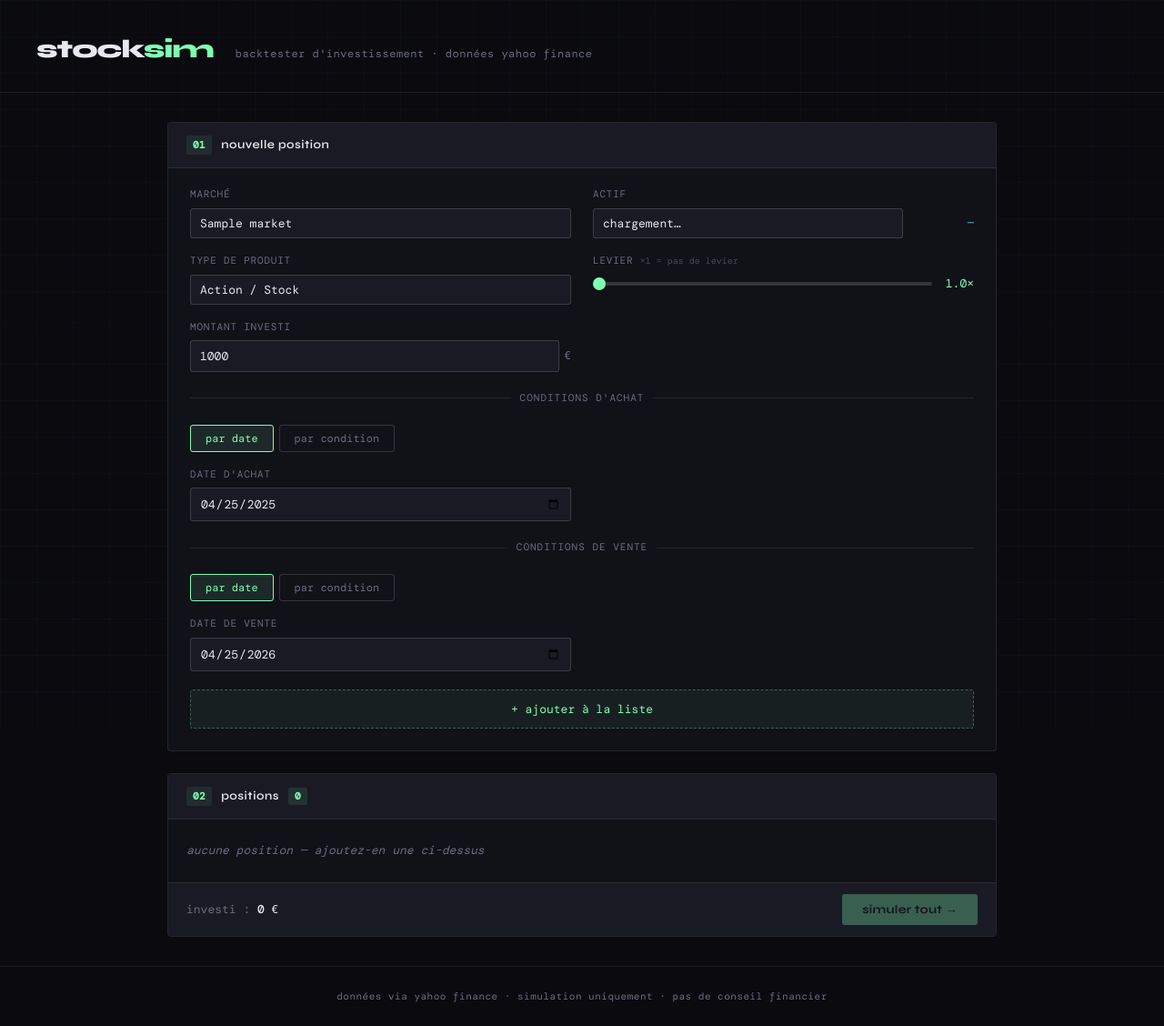
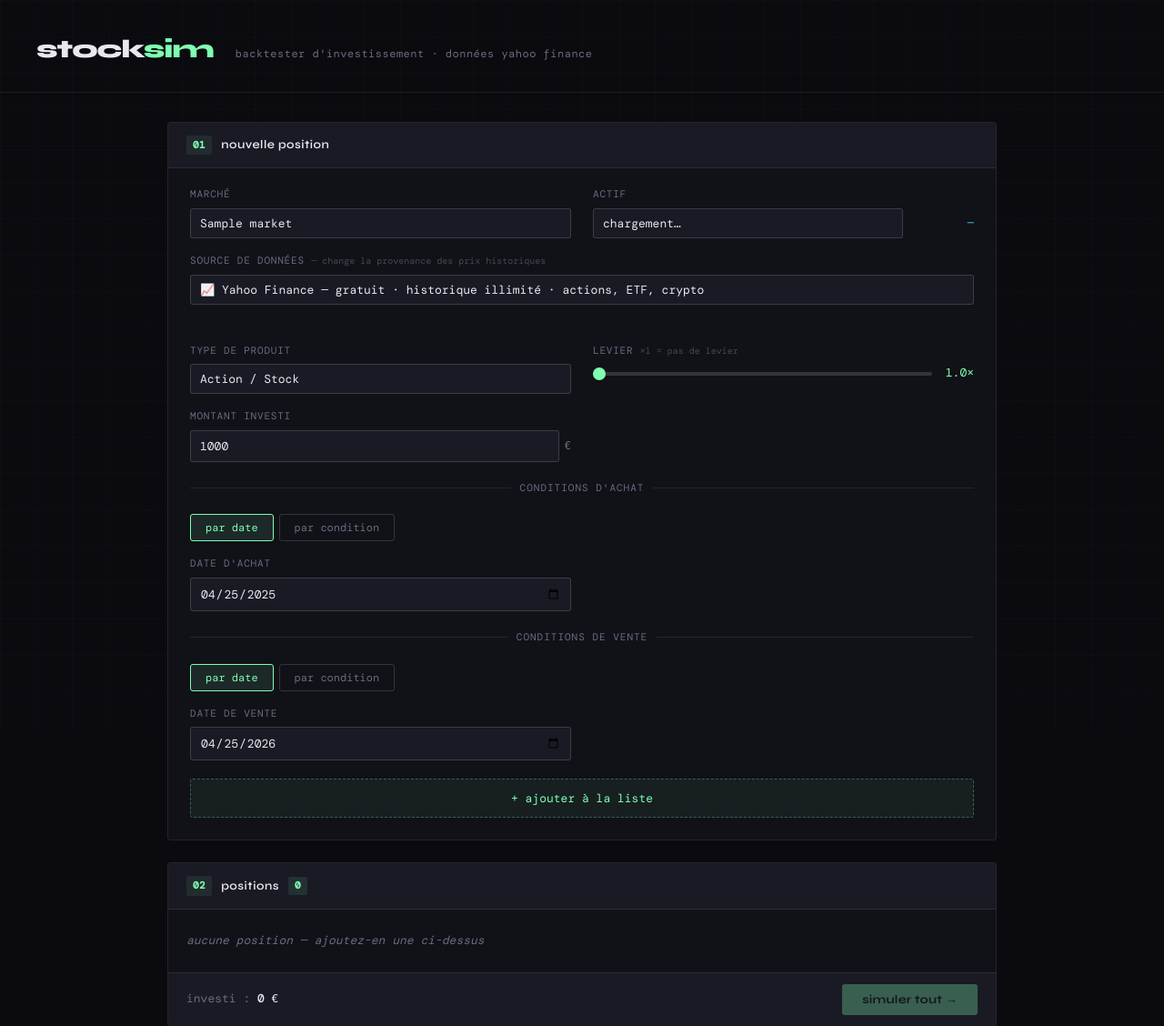
Before and after one commit to DoomoBebop/stocksim, a Flask app: template templates/index.html in a window 1280 px wide. Shown: the top 1128 px of the page at 91% size. Before the commit the page ends 1102 px from the top, so only its background shows below. Run offline with Flask 3, Linux system fonts and the light colour scheme; the template is opened without the code that fills it: most values are stand-ins (such as "Sample title", 1, 10 or a date in 2020); some web fonts are replaced.

Commit message:
feat: add data source selector (Yahoo, Stooq, Binance, FRED)
- Menu déroulant pour choisir la source de données
- Yahoo Finance: historique illimité, défaut
- Stooq: actions EU/JP/US gratuites
- Binance API: crypto uniquement, très fiable
- FRED: données macro (SP500, DGS10, CPIAUCSL...)
- Note contextuelle par source avec format de ticker attendu
- Source transmise dans toutes les requêtes API et affichée dans les résultats

```diff
--- a/app.py
+++ b/app.py
@@ -3,8 +3,91 @@ import yfinance as yf
 import pandas as pd
 from datetime import datetime, timedelta
 import json
+import urllib.request
 
 app = Flask(__name__)
+
+# ── Data source registry ──────────────────────────────────────────────────────
+DATA_SOURCES = {
+    "yahoo":   {"label": "Yahoo Finance",        "note": "Gratuit · historique illimité · actions, ETF, crypto"},
+    "stooq":   {"label": "Stooq",                "note": "Gratuit · bon pour actions EU/JP/US"},
+    "binance": {"label": "Binance API",           "note": "Gratuit · crypto uniquement · très fiable"},
+    "fred":    {"label": "FRED (Federal Reserve)","note": "Gratuit · données macro & indices économiques"},
+}
+
+def fetch_history(ticker, start_date, end_date, source="yahoo"):
+    """Unified fetch returning a pandas Series of daily close prices."""
+
+    start = pd.Timestamp(start_date)
+    end   = pd.Timestamp(end_date)
+
+    # ── Yahoo Finance ─────────────────────────────────────────────────────────
+    if source == "yahoo":
+        hist = yf.download(ticker, start=start_date, end=end_date,
+                           auto_adjust=True, progress=False)
+        if hist.empty:
+            raise ValueError(f"Aucune donnée Yahoo Finance pour {ticker}")
+        return hist["Close"].dropna()
+
+    # ── Stooq ─────────────────────────────────────────────────────────────────
+    elif source == "stooq":
+        # Stooq uses lowercase ticker, dots for some indices
+        t = ticker.lower().replace("-", ".").replace("^", "")
+        s = start.strftime("%Y%m%d")
+        e = end.strftime("%Y%m%d")
+        url = f"https://stooq.com/q/d/l/?s={t}&d1={s}&d2={e}&i=d"
+        try:
+            df = pd.read_csv(url, parse_dates=["Date"], index_col="Date")
+            if df.empty or "Close" not in df.columns:
+                raise ValueError("empty")
+            return df["Close"].dropna().sort_index()
+        except Exception:
+            raise ValueError(f"Stooq : impossible de charger {ticker}. Vérifiez le ticker (ex: AAPL.US, CDR.PL)")
+
+    # ── Binance (crypto only) ─────────────────────────────────────────────────
+    elif source == "binance":
+        # Convert ticker format: BTC-USD → BTCUSDT
+        symbol = ticker.upper().replace("-USD", "USDT").replace("-USDT", "USDT").replace("/", "")
+        if not symbol.endswith("USDT"):
+            symbol = symbol + "USDT"
+        s_ms = int(start.timestamp() * 1000)
+        e_ms = int(end.timestamp() * 1000)
+        url  = (f"https://api.binance.com/api/v3/klines"
+                f"?symbol={symbol}&interval=1d&startTime={s_ms}&endTime={e_ms}&limit=1000")
+        try:
+            req  = urllib.request.Request(url, headers={"User-Agent": "Mozilla/5.0"})
+            with urllib.request.urlopen(req, timeout=10) as r:
+                data = json.loads(r.read())
+            if not data or isinstance(data, dict):
+                raise ValueError("empty or error")
+            dates  = [pd.Timestamp(d[0], unit="ms") for d in data]
+            closes = [float(d[4]) for d in data]
+            return pd.Series(closes, index=dates, name="Close").dropna()
+        except Exception as ex:
+            raise ValueError(f"Binance : impossible de charger {symbol}. Crypto uniquement (ex: BTC-USD). {ex}")
+
+    # ── FRED ─────────────────────────────────────────────────────────────────
+    elif source == "fred":
+        # FRED series IDs: SP500, NASDAQCOM, DJIA, DGS10, CPIAUCSL, etc.
+        series = ticker.upper()
+        s = start.strftime("%Y-%m-%d")
+        e = end.strftime("%Y-%m-%d")
+        url = (f"https://fred.stlouisfed.org/graph/fredgraph.csv"
+               f"?id={series}&vintage_date={e}")
+        try:
+            df = pd.read_csv(url, parse_dates=["DATE"], index_col="DATE",
+                             na_values=[".", ""])
+            df = df.dropna()
+            if df.empty:
+                raise ValueError("empty")
+            col = df.columns[0]
+            series_data = df[col].astype(float)
+            series_data = series_data[(series_data.index >= start) & (series_data.index <= end)]
+            if series_data.empty:
+                raise ValueError("no data in range")
+            return series_data.dropna()
+        except Exception:
+            raise ValueError(f"FRED : série '{series}' introuvable. Ex: SP500, NASDAQCOM, DJIA, DGS10, CPIAUCSL")
 
 # ── Market index definitions ──────────────────────────────────────────────────
 MARKETS = {
@@ -214,6 +297,11 @@ def index():
     return render_template("index.html", markets=list(MARKETS.keys()))
 
 
+@app.route("/api/sources")
+def get_sources():
+    return jsonify(DATA_SOURCES)
+
+
 @app.route("/api/tickers/<market>")
 def get_tickers(market):
     data = MARKETS.get(market)
@@ -224,11 +312,22 @@ def get_tickers(market):
 
 @app.route("/api/price/<ticker>")
 def get_current_price(ticker):
+    source = request.args.get("source", "yahoo")
     try:
-        t = yf.Ticker(ticker)
-        info = t.fast_info
-        price = info.last_price
-        currency = getattr(info, "currency", "USD")
+        if source == "binance":
+            symbol = ticker.upper().replace("-USD", "USDT").replace("-USDT", "USDT")
+            if not symbol.endswith("USDT"):
+                symbol += "USDT"
+            url = f"https://api.binance.com/api/v3/ticker/price?symbol={symbol}"
+            req = urllib.request.Request(url, headers={"User-Agent": "Mozilla/5.0"})
+            with urllib.request.urlopen(req, timeout=5) as r:
+                d = json.loads(r.read())
+            price = float(d["price"])
+            currency = "USDT"
+        else:
+            t = yf.Ticker(ticker)
+            price = t.fast_info.last_price
+            currency = getattr(t.fast_info, "currency", "USD")
         return jsonify({"ticker": ticker, "price": round(price, 4), "currency": currency})
     except Exception as e:
         return jsonify({"error": str(e)}), 500
@@ -236,62 +335,41 @@ def get_current_price(ticker):
 
 @app.route("/api/simulate", methods=["POST"])
 def simulate():
-    """
-    Simulate one position:
-    {
-      ticker, market,
-      buy_type: 'date' | 'condition',
-      buy_date: 'YYYY-MM-DD',          # if buy_type == 'date'
-      buy_condition_op: '<' | '>',      # if buy_type == 'condition'
-      buy_condition_value: float,
-      sell_type: 'date' | 'condition',
-      sell_date: 'YYYY-MM-DD',
-      sell_condition_op: '<' | '>',
-      sell_condition_value: float,
-      amount: float,                    # euros/USD invested
-      leverage: float,                  # 1 = no leverage
-      product_type: 'stock' | 'etf' | 'cfd' | 'option_call' | 'option_put',
-    }
-    """
-    data = request.json
-    ticker      = data["ticker"]
-    buy_type    = data.get("buy_type", "date")
-    sell_type   = data.get("sell_type", "date")
-    amount      = float(data.get("amount", 1000))
-    leverage    = float(data.get("leverage", 1))
+    data         = request.json
+    ticker       = data["ticker"]
+    source       = data.get("source", "yahoo")
+    buy_type     = data.get("buy_type", "date")
+    sell_type    = data.get("sell_type", "date")
+    amount       = float(data.get("amount", 1000))
+    leverage     = float(data.get("leverage", 1))
     product_type = data.get("product_type", "stock")
 
-    # Date range — fetch enough history
     end_date   = datetime.today()
     start_date = end_date - timedelta(days=5 * 365)
 
     try:
-        hist = yf.download(ticker, start=start_date.strftime("%Y-%m-%d"),
-                           end=end_date.strftime("%Y-%m-%d"), auto_adjust=True, progress=False)
-        if hist.empty:
-            return jsonify({"error": f"No data found for {ticker}"}), 400
-
-        hist = hist[["Close"]].copy()
-        hist.index = pd.to_datetime(hist.index)
-        prices = hist["Close"].dropna()
-
+        prices = fetch_history(ticker, start_date.strftime("%Y-%m-%d"),
+                               end_date.strftime("%Y-%m-%d"), source=source)
+        if prices.empty:
+            return jsonify({"error": f"Aucune donnee pour {ticker} via {source}"}), 400
+        prices.index = pd.to_datetime(prices.index)
+        prices = prices.sort_index().dropna()
     except Exception as e:
         return jsonify({"error": str(e)}), 500
 
-    # ── Find buy event ────────────────────────────────────────────────────────
+    # find buy
     buy_price = None
     buy_date_actual = None
     buy_note = ""
 
     if buy_type == "date":
         target = pd.Timestamp(data["buy_date"])
-        # Find nearest trading day at or after target
         future = prices[prices.index >= target]
         if future.empty:
             return jsonify({"error": "Buy date is beyond available data or in the future"}), 400
         buy_date_actual = future.index[0]
         buy_price = float(future.iloc[0])
-        buy_note = f"Bought on {buy_date_actual.date()} at market open."
+        buy_note = f"Achete le {buy_date_actual.date()} a {buy_price:.4f}."
     else:
         op  = data.get("buy_condition_op", "<")
         val = float(data.get("buy_condition_value", 0))
@@ -299,14 +377,14 @@ def simulate():
         if matches.empty:
             return jsonify({
                 "status": "not_triggered",
-                "note": f"Buy condition ({ticker} {op} {val}) was NEVER met in the available history.",
+                "note": f"Condition d'achat ({ticker} {op} {val}) jamais atteinte dans l'historique disponible.",
                 "buy_triggered": False,
             })
         buy_date_actual = matches.index[0]
         buy_price = float(matches.iloc[0])
-        buy_note = f"Condition met on {buy_date_actual.date()}: price was {buy_price:.2f}."
+        buy_note = f"Condition atteinte le {buy_date_actual.date()}: prix = {buy_price:.4f}."
 
-    # ── Find sell event ───────────────────────────────────────────────────────
+    # find sell
     after_buy = prices[prices.index > buy_date_actual]
     sell_price = None
     sell_date_actual = None
@@ -317,44 +395,42 @@ def simulate():
         target = pd.Timestamp(data["sell_date"])
         available = after_buy[after_buy.index <= target]
         if available.empty:
-            # Sell date is before any data after buy — use buy price
             sell_price = buy_price
             sell_date_actual = buy_date_actual
-            sell_note = "Sell date is before or at buy date — position closed same day."
+            sell_note = "Date de vente avant ou egale a l'achat — position fermee le meme jour."
         else:
-            closest = available.index[available.index.get_indexer([target], method="nearest")[0]]
+            idx = available.index.get_indexer([target], method="nearest")[0]
+            closest = available.index[idx]
             sell_price = float(prices.loc[closest])
             sell_date_actual = closest
-            sell_note = f"Sold on {sell_date_actual.date()} at {sell_price:.2f}."
+            sell_note = f"Vendu le {sell_date_actual.date()} a {sell_price:.4f}."
     else:
         op  = data.get("sell_condition_op", ">")
         val = float(data.get("sell_condition_value", 0))
         cond = after_buy[after_buy < val] if op == "<" else after_buy[after_buy > val]
         if cond.empty:
-            # Condition not yet met — position still open
             sell_price = float(prices.iloc[-1])
             sell_date_actual = prices.index[-1]
             still_open = True
-            sell_note = f"Sell condition ({ticker} {op} {val}) NOT YET triggered. Current price: {sell_price:.2f} as of {sell_date_actual.date()}."
+            sell_note = f"Condition de vente ({ticker} {op} {val}) pas encore atteinte. Prix actuel: {sell_price:.4f} au {sell_date_actual.date()}."
         else:
             sell_date_actual = cond.index[0]
             sell_price = float(cond.iloc[0])
-            sell_note = f"Sell condition met on {sell_date_actual.date()}: price was {sell_price:.2f}."
+            sell_note = f"Condition atteinte le {sell_date_actual.date()}: prix = {sell_price:.4f}."
 
-    # ── P&L calculation ───────────────────────────────────────────────────────
+    # P&L
     shares = (amount / buy_price) * leverage
-    raw_return_pct = (sell_price - buy_price) / buy_price  # pre-leverage for display
+    raw_return_pct = (sell_price - buy_price) / buy_price
     leveraged_pct  = raw_return_pct * leverage
     pnl_eur        = amount * leveraged_pct
 
-    # For inverse products (short ETF, put option)
-    if product_type in ("option_put",):
-        pnl_eur    = -pnl_eur
+    if product_type == "option_put":
+        pnl_eur = -pnl_eur
         leveraged_pct = -leveraged_pct
 
     final_value = amount + pnl_eur
 
-    # ── Build sparkline data (weekly sampled) ─────────────────────────────────
+    # sparkline
     window = prices[(prices.index >= buy_date_actual) & (prices.index <= sell_date_actual)]
     step   = max(1, len(window) // 60)
     spark  = window.iloc[::step]
@@ -366,6 +442,7 @@ def simulate():
         "buy_triggered": True,
         "still_open": still_open,
         "ticker": ticker,
+        "source": source,
         "buy_price": round(buy_price, 4),
         "buy_date": str(buy_date_actual.date()),
         "sell_price": round(sell_price, 4),
--- a/static/css/style.css
+++ b/static/css/style.css
@@ -524,3 +524,12 @@ footer {
   .pos-item { grid-template-columns: 60px 1fr auto auto; }
   .pos-lev  { display: none; }
 }
+
+/* ── Source note ────────────────────────────────────────────── */
+.source-note {
+  font-size: 11px;
+  color: var(--accent);
+  opacity: 0.7;
+  margin-top: 4px;
+  min-height: 16px;
+}
--- a/static/js/app.js
+++ b/static/js/app.js
@@ -67,6 +67,22 @@ function setSellType(type) {
   document.getElementById('sell-cond-btn').classList.toggle('active', type === 'condition');
 }
 
+/* ── Source change ──────────────────────────────────────────── */
+const SOURCE_NOTES = {
+  yahoo:   "Tickers standards : AAPL, BTC-USD, SPY, MC.PA…",
+  stooq:   "Tickers Stooq : AAPL.US, CDR.PL, PKN.PL… Vérifiez sur stooq.com",
+  binance: "Crypto uniquement. Format: BTC-USD, ETH-USD, SOL-USD…",
+  fred:    "Identifiants FRED : SP500, NASDAQCOM, DJIA, DGS10, CPIAUCSL, UNRATE…",
+};
+
+function onSourceChange() {
+  const src = document.getElementById('data-source').value;
+  const note = document.getElementById('source-note');
+  note.textContent = SOURCE_NOTES[src] || '';
+  fetchCurrentPrice();
+}
+
+
 /* ── Add position ───────────────────────────────────────────── */
 function addPosition() {
   const tickerSel = document.getElementById('ticker');
@@ -78,6 +94,7 @@ function addPosition() {
     ticker,
     tickerLabel,
     market:        document.getElementById('market').value,
+    source:        document.getElementById('data-source').value,
     product_type:  document.getElementById('product-type').value,
     leverage:      parseFloat(document.getElementById('leverage-range').value),
     amount:        parseFloat(document.getElementById('amount').value) || 1000,
@@ -169,6 +186,7 @@ async function runSimulation() {
     const payload = {
       ticker:    pos.ticker,
       market:    pos.market,
+      source:    pos.source,
       buy_type:  pos.buy_type,
       buy_date:  pos.buy_date,
       buy_condition_op:    pos.buy_condition_op,
@@ -289,7 +307,7 @@ function renderResults(results) {
         <div class="rc-left">
           <div class="rc-ticker">${data.ticker}</div>
           <div class="rc-meta">
-            ${prodLabel}${levNote} · ${data.amount_invested.toLocaleString('fr-FR')} € investis<br>
+            ${prodLabel}${levNote} · via <span style="color:var(--accent)">${data.source || 'yahoo'}</span> · ${data.amount_invested.toLocaleString('fr-FR')} € investis<br>
             achat le ${data.buy_date} @ ${data.buy_price.toLocaleString('fr-FR', { minimumFractionDigits: 2 })} · vente le ${data.sell_date} @ ${data.sell_price.toLocaleString('fr-FR', { minimumFractionDigits: 2 })}<br>
             ${data.shares.toLocaleString('fr-FR', { maximumFractionDigits: 4 })} unités ${data.leverage > 1 ? '(position avec levier)' : ''}
           </div>
--- a/templates/index.html
+++ b/templates/index.html
@@ -43,6 +43,18 @@
             <select id="ticker" onchange="fetchCurrentPrice()"></select>
             <span id="live-price" class="live-price">—</span>
           </div>
+        </div>
+
+        <!-- Data source -->
+        <div class="field-group" style="grid-column: 1 / -1;">
+          <label>source de données <span class="hint">— change la provenance des prix historiques</span></label>
+          <select id="data-source" onchange="onSourceChange()">
+            <option value="yahoo">📈 Yahoo Finance — gratuit · historique illimité · actions, ETF, crypto</option>
+            <option value="stooq">📊 Stooq — gratuit · actions EU / JP / US</option>
+            <option value="binance">₿ Binance API — gratuit · crypto uniquement · très fiable</option>
+            <option value="fred">🏦 FRED (Federal Reserve) — données macro (SP500, NASDAQCOM, DGS10…)</option>
+          </select>
+          <div id="source-note" class="source-note"></div>
         </div>
 
         <!-- Product type -->
```
